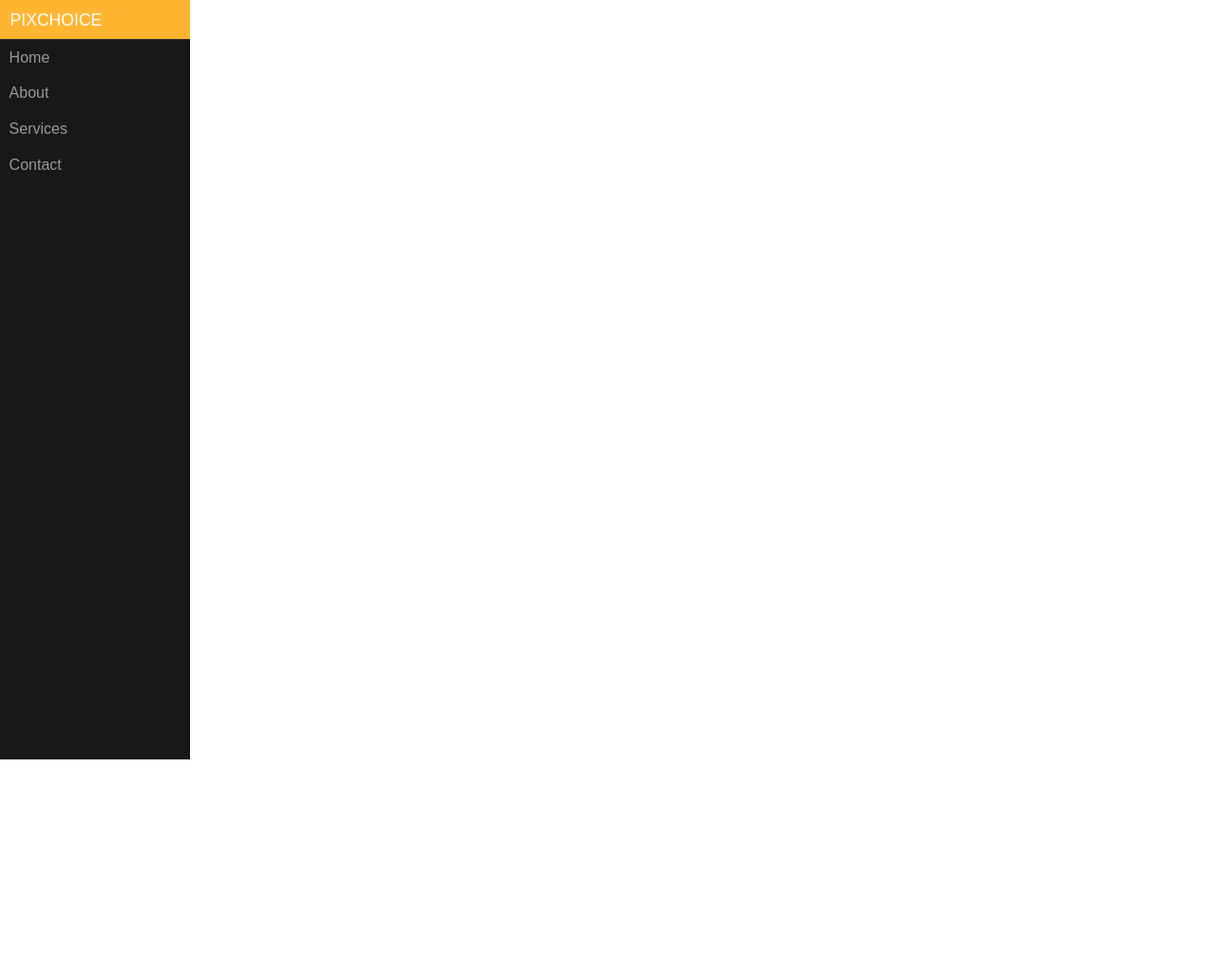
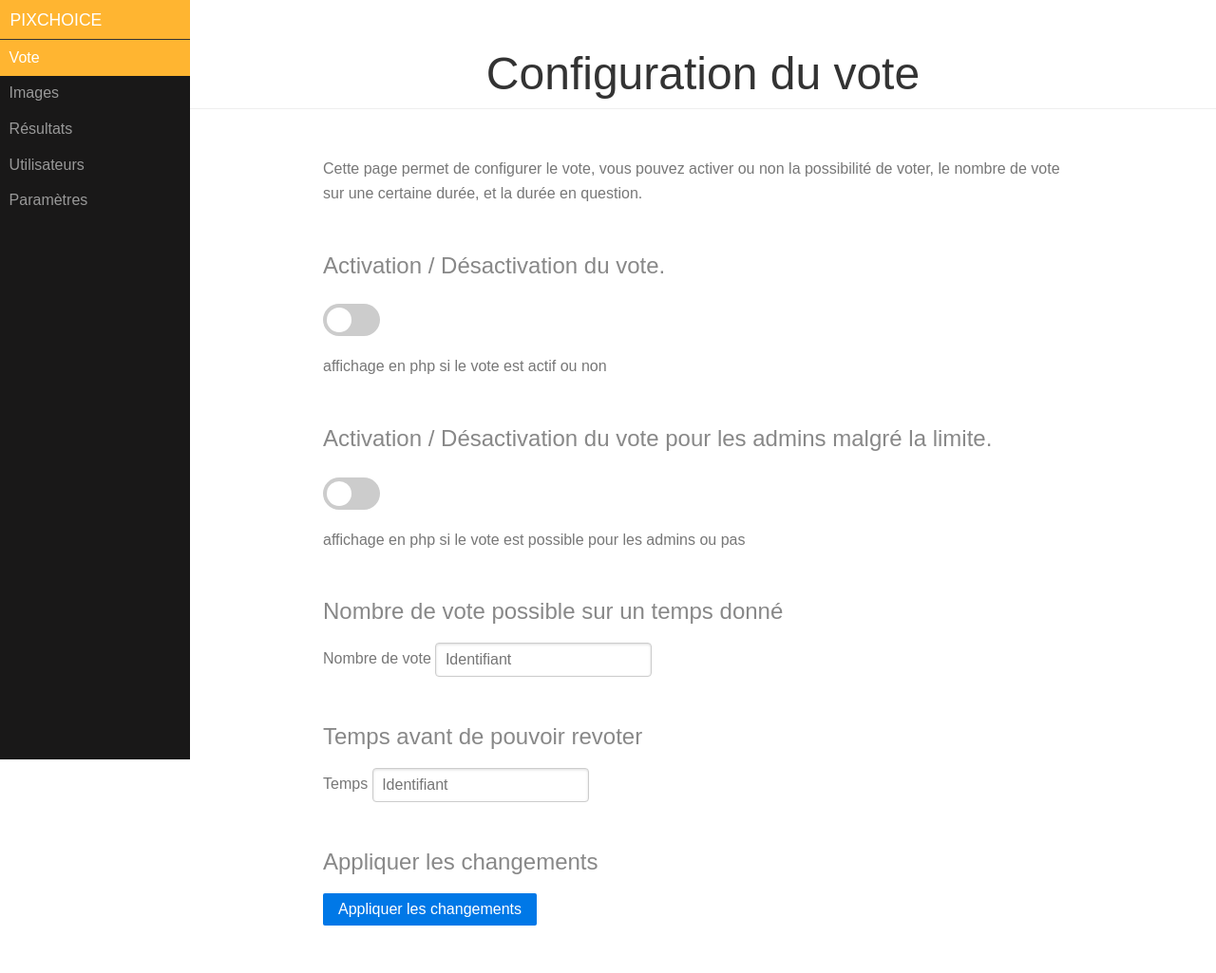
Before and after one commit to R0baiyn/PixChoice_V2, a PHP site: page /admin.php?Vote in a window 1280 px wide. Shown: the whole page at 95% size. Before the commit the page ends 800 px from the top, so only its background shows below. Run offline with PHP 8.4, Linux system fonts and the light colour scheme; the visitor is signed in with stand-in values (Sample User, id 1); some libraries are stand-ins or nearby versions.

Commit message:
adding of admin pages and adding function to them

```diff
--- a/admin.php
+++ b/admin.php
@@ -13,23 +13,32 @@ require_once(__DIR__ . '/fonctions.php')
     <title>Pixchoice</title>
     <link rel="stylesheet" href="https://cdn.jsdelivr.net/npm/purecss@3.0.0/build/pure-min.css" integrity="sha384-X38yfunGUhNzHpBaEBsWLO+A0HDYOQi8ufWDkZ0k9e0eXz/tH3II7uKZ9msv++Ls" crossorigin="anonymous">
     <link rel="stylesheet" href="css/menu_styles.css">
+    <link rel="stylesheet" href="css/admin_styles.css">
     <script src="./js/ui.js"></script>
 </head>
 <body>
 
 <?php
+$getData = $_GET;
 if (!isset($_SESSION['LOGGED_USER'])) {
     $_SESSION['LOGIN_ERROR_MESSAGE'] = 'Vous ne pouvez pas accéder à cette page sans être connecté.';
     redirectToUrl('index.php?connexion');
 }
 
 include('sidebar.php');
-?>
+if (isset($getData['Vote'])){
+    include('admin_vote.php');
+} elseif (isset($getData['Images'])){
+    include('admin_images.php');
+} elseif (isset($getData['Resultats'])){
+    include('admin_resultats.php');
+} elseif (isset($getData['Utilisateurs'])){
+    include('admin_utilisateurs.php');
+} elseif (isset($getData['Parametres'])){
+    include('admin_parametres.php');
+} else {
+    include('admin_main.php');
+} ?>
 </div>
-
-
-
-<!--
-1. Vote, pour activer ou non le vote, pour changer les images
-2. résultats, pour afficher ou non le résultat
-3. Utilisateurs, pour ajouter ou enlever des utilisateurs
+</body>
+</html>
--- /dev/null
+++ b/admin_vote.php
@@ -0,0 +1,47 @@
+<div id="main">
+    <div class="header">
+        <h1>Configuration du vote</h1>
+    </div>
+    <div class="content">
+            <h2 class="content-subhead"></h2>
+            <p>
+                Cette page permet de configurer le vote, vous pouvez activer ou non la possibilité de voter, le nombre de vote sur une certaine durée, et la durée en question.
+            </p>
+            <form method="post" action="admin.php?Vote" class="pure-form">
+            <h2 class="content-subhead">Activation / Désactivation du vote.</h2>
+            <div style="margin-top: 15px;">
+                <label class="switch">
+                    <input type="checkbox" name="variable">
+                    <span class="slider round"></span>
+                </label>
+            </div>
+            <p>affichage en php si le vote est actif ou non</p>
+
+            <h2 class="content-subhead">Activation / Désactivation du vote pour les admins malgré la limite.</h2>
+            <div style="margin-top: 15px;">
+                <label class="switch">
+                    <input type="checkbox" name="variable">
+                    <span class="slider round"></span>
+                </label>
+            </div>
+            <p>affichage en php si le vote est possible pour les admins ou pas</p>
+
+            <h2 class="content-subhead">Nombre de vote possible sur un temps donné</h2>
+            <div class="pure-control-group">
+                <label for="aligned-name">Nombre de vote</label>
+                <input type="text" id="aligned-name" placeholder="Identifiant" name="identifiant"/>
+            </div>
+            <h2 class="content-subhead">Temps avant de pouvoir revoter</h2>
+            <div class="pure-control-group">
+                <label for="aligned-name">Temps</label>
+                <input type="text" id="aligned-name" placeholder="Identifiant" name="identifiant"/>
+            </div>
+            <h2 class="content-subhead">Appliquer les changements</h2>
+            <p>
+                <div class="pure-controls">
+                    <button type="submit" class="pure-button pure-button-primary">Appliquer les changements</button>
+                </div>
+            </p>
+            </form>
+        </div>
+</div>
--- /dev/null
+++ b/css/admin_styles.css
@@ -0,0 +1,62 @@
+/* The switch - the box around the slider */
+.switch {
+    position: relative;
+    display: inline-block;
+    width: 60px;
+    height: 34px;
+  }
+
+  /* Hide default HTML checkbox */
+  .switch input {
+    opacity: 0;
+    width: 0;
+    height: 0;
+  }
+
+  /* The slider */
+  .slider {
+    position: absolute;
+    cursor: pointer;
+    top: 0;
+    left: 0;
+    right: 0;
+    bottom: 0;
+    background-color: #ccc;
+    -webkit-transition: .4s;
+    transition: .4s;
+  }
+
+  .slider:before {
+    position: absolute;
+    content: "";
+    height: 26px;
+    width: 26px;
+    left: 4px;
+    bottom: 4px;
+    background-color: white;
+    -webkit-transition: .4s;
+    transition: .4s;
+  }
+
+  input:checked + .slider {
+    background-color: #2196F3;
+  }
+
+  input:focus + .slider {
+    box-shadow: 0 0 1px #2196F3;
+  }
+
+  input:checked + .slider:before {
+    -webkit-transform: translateX(26px);
+    -ms-transform: translateX(26px);
+    transform: translateX(26px);
+  }
+
+  /* Rounded sliders */
+  .slider.round {
+    border-radius: 34px;
+  }
+
+  .slider.round:before {
+    border-radius: 50%;
+  }
--- a/sidebar.php
+++ b/sidebar.php
@@ -1,7 +1,3 @@
-<?php
-$getData = $_GET
-?>
-
 <div id="layout">
 <!-- Menu toggle -->
     <a href="#menu" id="menuLink" class="menu-link">
@@ -13,19 +9,22 @@ $getData = $_GET
             <a class="pure-menu-heading" href="index.php">PixChoice</a>
 
             <ul class="pure-menu-list">
-                <li class="pure-menu-item <?php if (isset($getData['Home'])){echo "pure-menu-selected";}?>">
-                    <a href="?Home" class="pure-menu-link">Home</a>
+                <li class="pure-menu-item <?php if (isset($getData['Vote'])){echo "pure-menu-selected";}?>">
+                    <a href="?Vote" class="pure-menu-link">Vote</a>
                 </li>
-                <li class="pure-menu-item <?php if (isset($getData['About'])){echo "menu-item-divided pure-menu-selected";}?>">
-                    <a href="?About" class="pure-menu-link">About</a>
+                <li class="pure-menu-item <?php if (isset($getData['Images'])){echo "pure-menu-selected";}?>">
+                    <a href="?Images" class="pure-menu-link">Images</a>
+                </li>
+                <li class="pure-menu-item <?php if (isset($getData['Resultats'])){echo "menu-item-divided pure-menu-selected";}?>">
+                    <a href="?Resultats" class="pure-menu-link">Résultats</a>
                 </li>
 
-                <li class="pure-menu-item <?php if (isset($getData['Services'])){echo "menu-item-divided pure-menu-selected";}?>">
-                    <a href="?Services" class="pure-menu-link">Services</a>
+                <li class="pure-menu-item <?php if (isset($getData['Utilisateurs'])){echo "menu-item-divided pure-menu-selected";}?>">
+                    <a href="?Utilisateurs" class="pure-menu-link">Utilisateurs</a>
                 </li>
 
-                <li class="pure-menu-item <?php if (isset($getData['Contact'])){echo "menu-item-divided pure-menu-selected";}?>">
-                    <a href="?Contact" class="pure-menu-link">Contact</a>
+                <li class="pure-menu-item <?php if (isset($getData['Parametres'])){echo "menu-item-divided pure-menu-selected";}?>">
+                    <a href="?Parametres" class="pure-menu-link">Paramètres</a>
                 </li>
             </ul>
         </div>
```
Also changed, not shown: admin_images.php (added), admin_parametres.php (added), admin_resultats.php (added), admin_utilisateurs.php (added).
